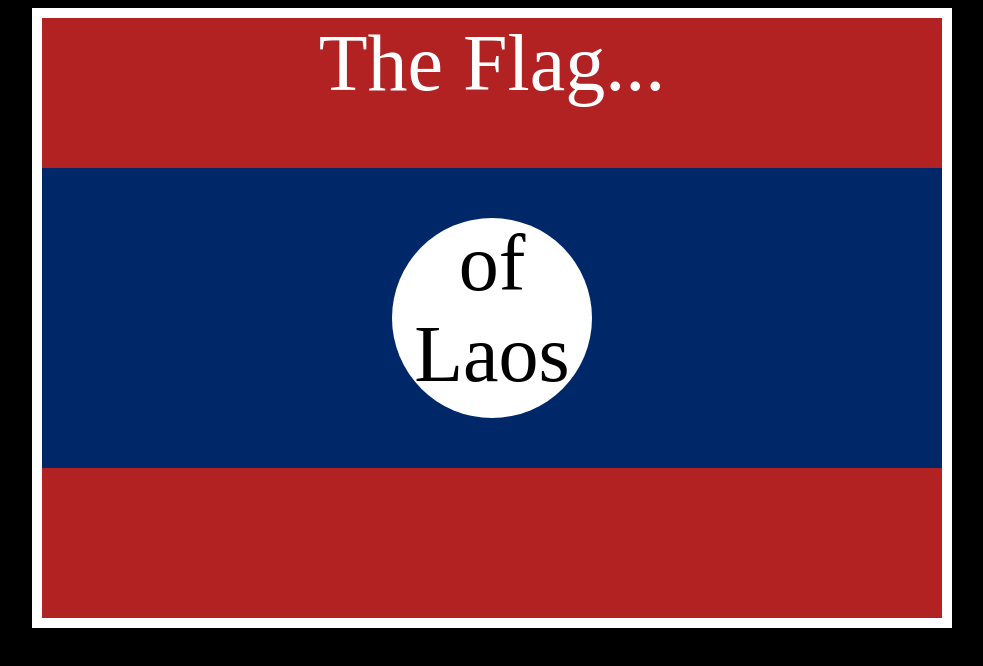
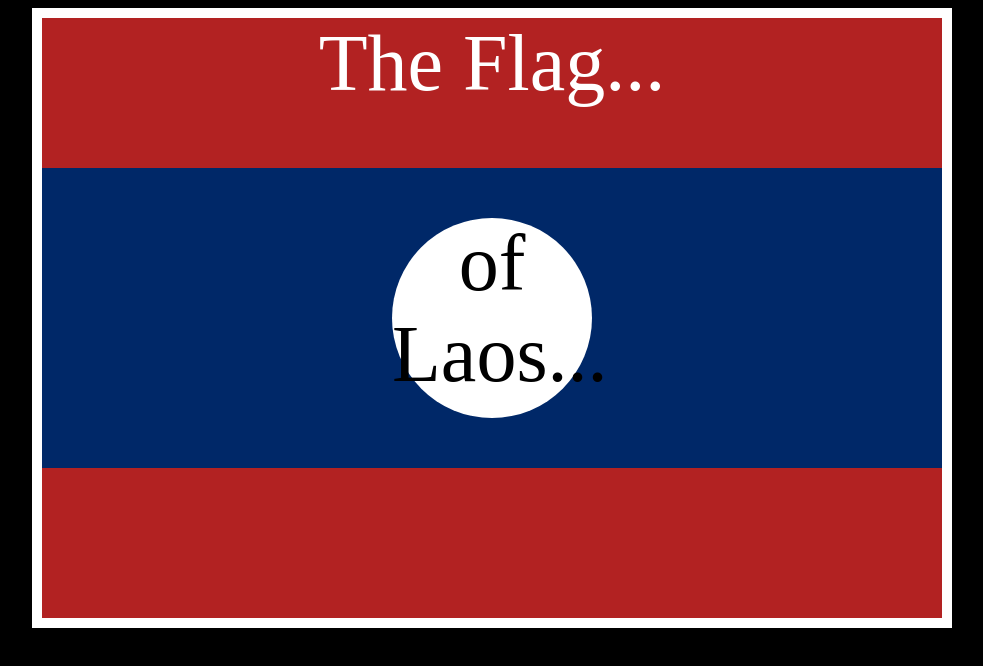
Before and after one commit to G70MB/diagramWithCss, a plain HTML site: page index.html in a window 1280 px wide. Shown: the whole page, without its empty margins (292-1275 px from the left). Drawn offline with Linux system fonts and the light colour scheme.

Commit message:
hi hello

```diff
--- a/index.html
+++ b/index.html
@@ -67,7 +67,7 @@ https://appbrewery.github.io/flag-of-laos/
     <p>The Flag...</p>
     <div>
       <div >
-        <p>of Laos</p>
+        <p>of Laos...</p>
       </div>
     </div>
 
```
